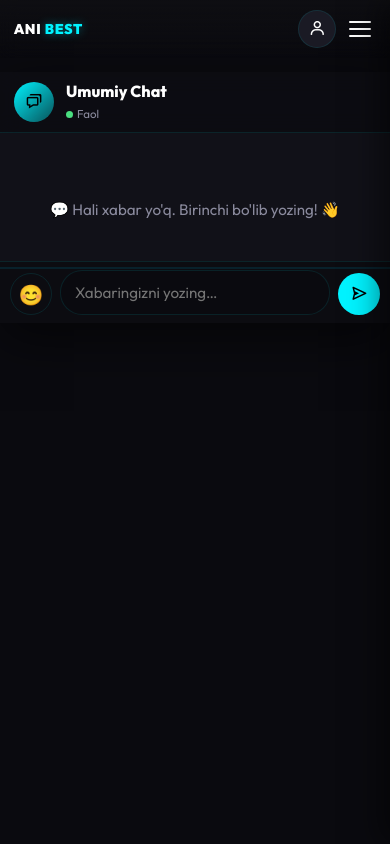
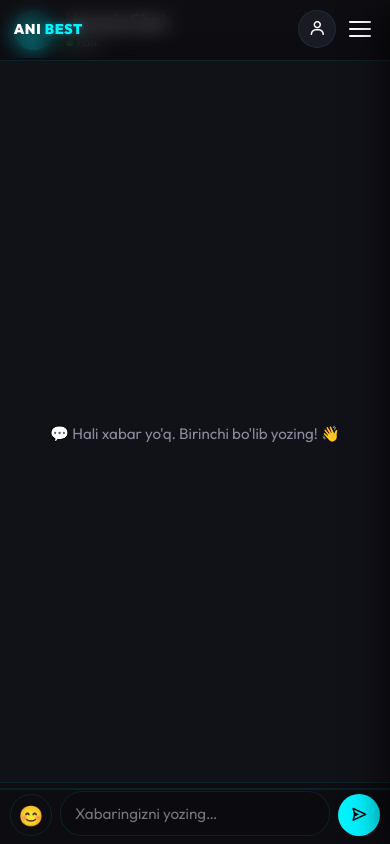
Before and after one commit to lucky2007pro/anime_zakaz, a Django app: page /chat/ in a window 390 px wide. Run offline with Django 5.2, Linux system fonts and the light colour scheme; the visitor is signed in with stand-in values (Sample User, id 1); data comes from the database, SQL or seed files in the repository; data that the repository does not hold is empty.

Commit message:
Fix mobile chat input visibility - input always visible on phone

```diff
--- a/my_app/templates/base.html
+++ b/my_app/templates/base.html
@@ -3,7 +3,7 @@
 <html lang="uz">
 <head>
     <meta charset="UTF-8">
-    <meta name="viewport" content="width=device-width, initial-scale=1.0">
+    <meta name="viewport" content="width=device-width, initial-scale=1.0, maximum-scale=1.0, user-scalable=no, viewport-fit=cover">
     <title>{% block title %}BESTMEDIA - O'zbekistondagi Eng Yaxshi Media Sayti{% endblock %}</title>
 
     <!-- ===== SEO META TAGS ===== -->
--- a/my_app/templates/chat.html
+++ b/my_app/templates/chat.html
@@ -741,7 +741,30 @@ main.main-content {
 }
 
 @media (max-width: 480px) {
+    body {
+        overflow: hidden;
+    }
+    main.main-content {
+        height: 100vh;
+        height: -webkit-fill-available;
+        padding: 0;
+        margin: 0;
+        overflow: hidden;
+        display: flex;
+        flex-direction: column;
+    }
+    .chat-container {
+        flex: 1;
+        height: auto;
+        border-radius: 0;
+        border: none;
+        display: flex;
+        flex-direction: column;
+    }
     .chat-box {
+        flex: 1;
+        overflow-y: auto;
+        -webkit-overflow-scrolling: touch;
         padding: 12px 10px;
     }
     .message {
@@ -1030,6 +1053,9 @@ if (messageInput) {
     });
 }
 
+// Temporarily disabled to isolate mobile Chrome scrolling issues.
+const ENABLE_TOUCH_GESTURES = false;
+
 /* =========================================================
    ENTER — yuborish | Shift+Enter — yangi qator
    ========================================================= */
@@ -1046,7 +1072,7 @@ if (messageInput) {
 /* =========================================================
    TOUCH — uzun bosish bilan xabar menyusini ochish
    ========================================================= */
-(function () {
+if (ENABLE_TOUCH_GESTURES) (function () {
     let pressTimer = null;
 
     function clearActive() {
@@ -1082,7 +1108,7 @@ if (messageInput) {
 /* =========================================================
    SWIPE-TO-REPLY (mobil uchun)
    ========================================================= */
-(function () {
+if (ENABLE_TOUCH_GESTURES) (function () {
     let startX = 0;
     let startY = 0;
     let currentDx = 0;
```
